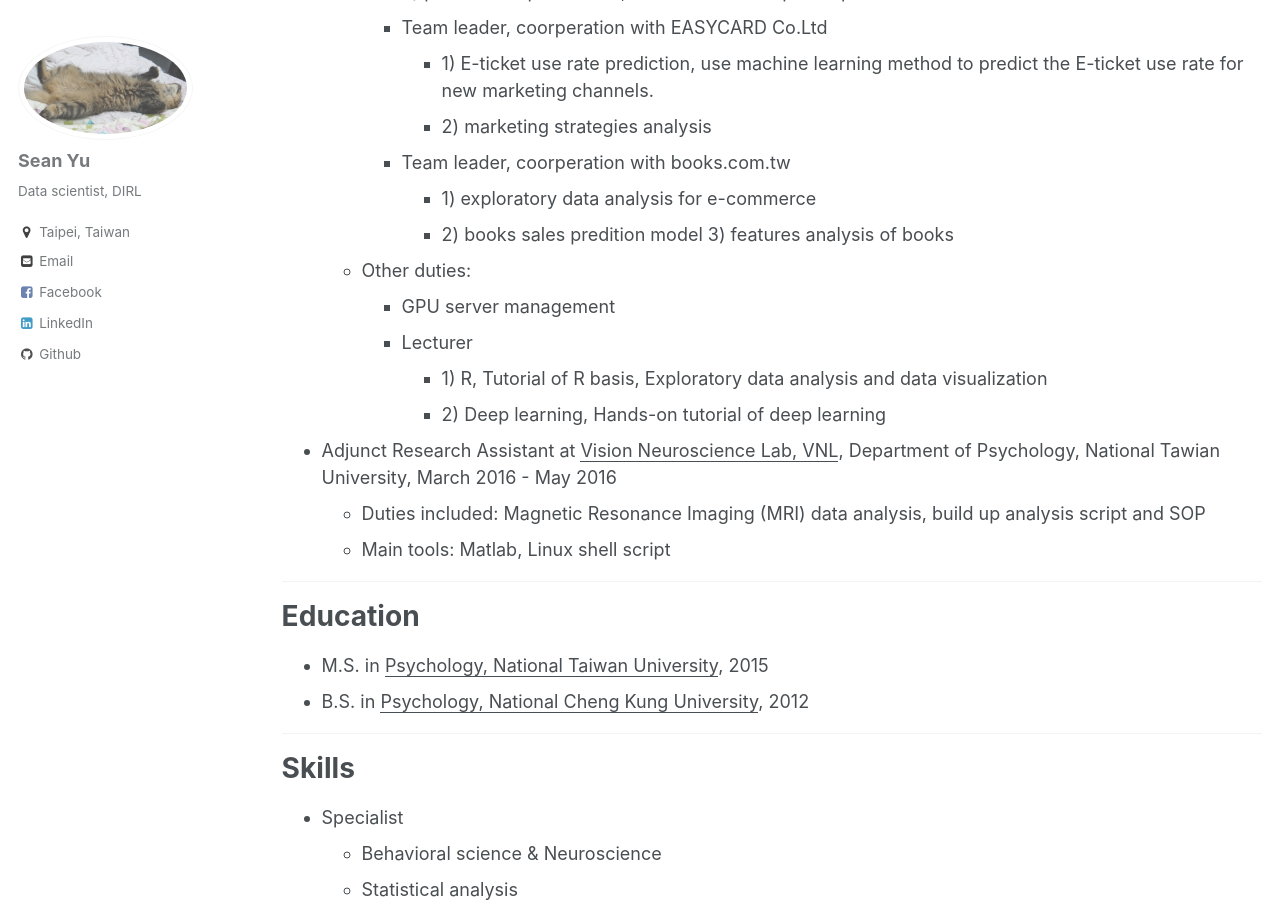
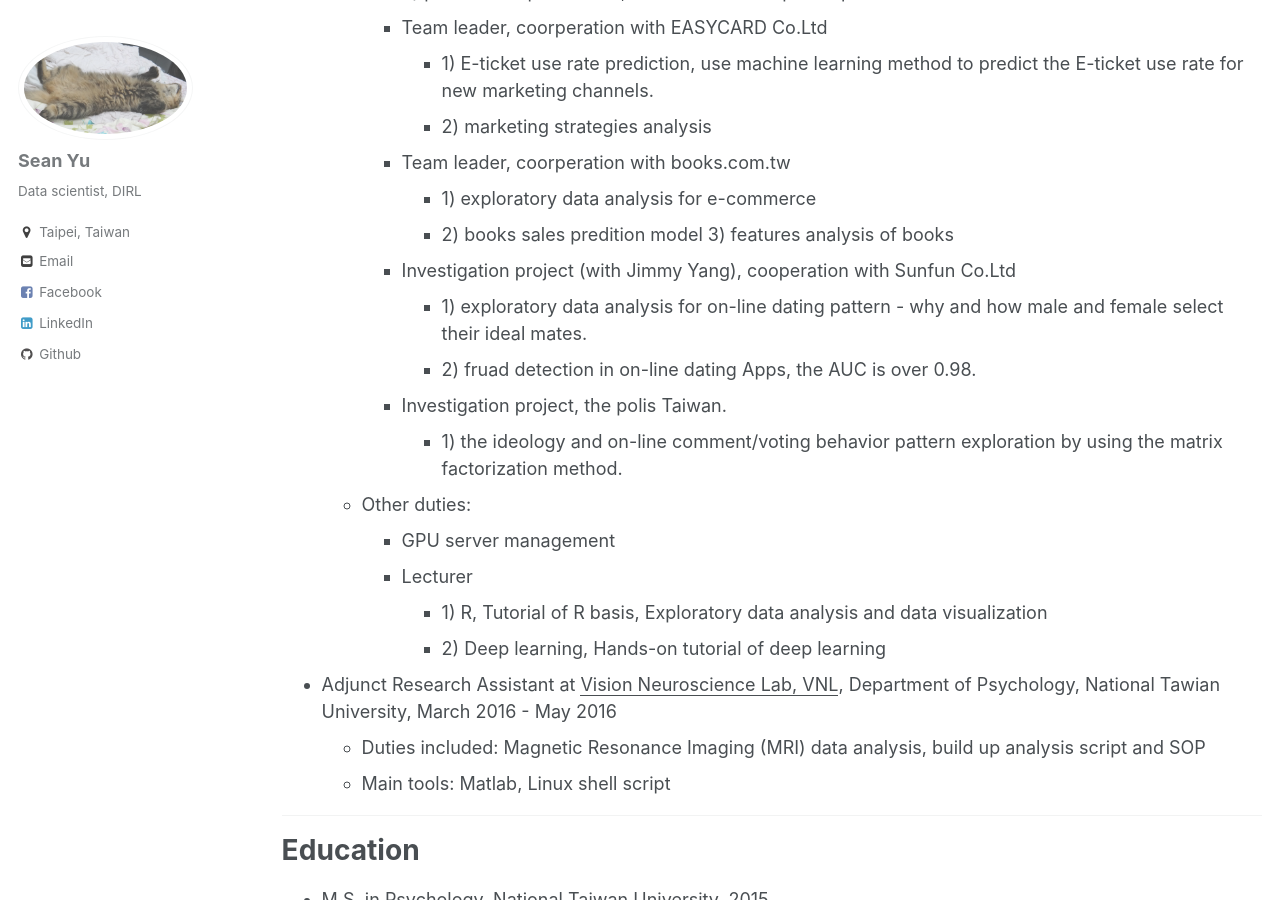
Before and after one commit to vashineyu/vashineyu.github.io, a Jekyll site: the page built from _pages/cv.md, in a window 1280 px wide and 900 px high, scrolled down 612 px. Built offline with Jekyll 4.4.1, drawn with Linux system fonts in a browser that asks for light colours.

Commit message:
Update cv.md

```diff
--- a/_pages/cv.md
+++ b/_pages/cv.md
@@ -25,6 +25,11 @@ Work experience
     - Team leader, coorperation with books.com.tw <br>
       - 1) exploratory data analysis for e-commerce <br>
       - 2) books sales predition model 3) features analysis of books <br>
+    - Investigation project (with Jimmy Yang), cooperation with Sunfun Co.Ltd <br>
+      - 1) exploratory data analysis for on-line dating pattern - why and how male and female select their ideal mates.
+      - 2) fruad detection in on-line dating Apps, the AUC is over 0.98.
+    - Investigation project, the polis Taiwan.
+      - 1) the ideology and on-line comment/voting behavior pattern exploration by using the matrix factorization method.
   * Other duties: <br>
     - GPU server management  <br>
     - Lecturer  <br>
```
